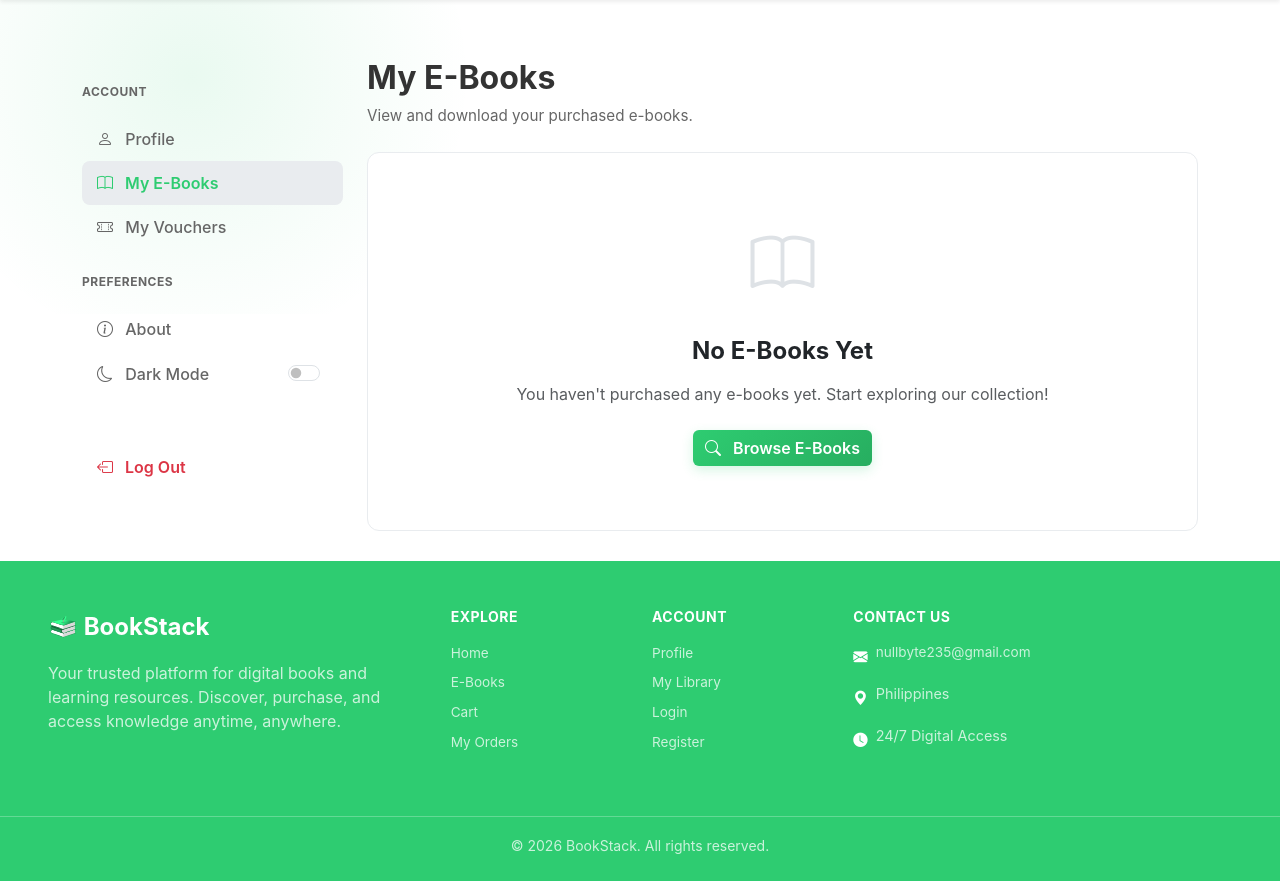
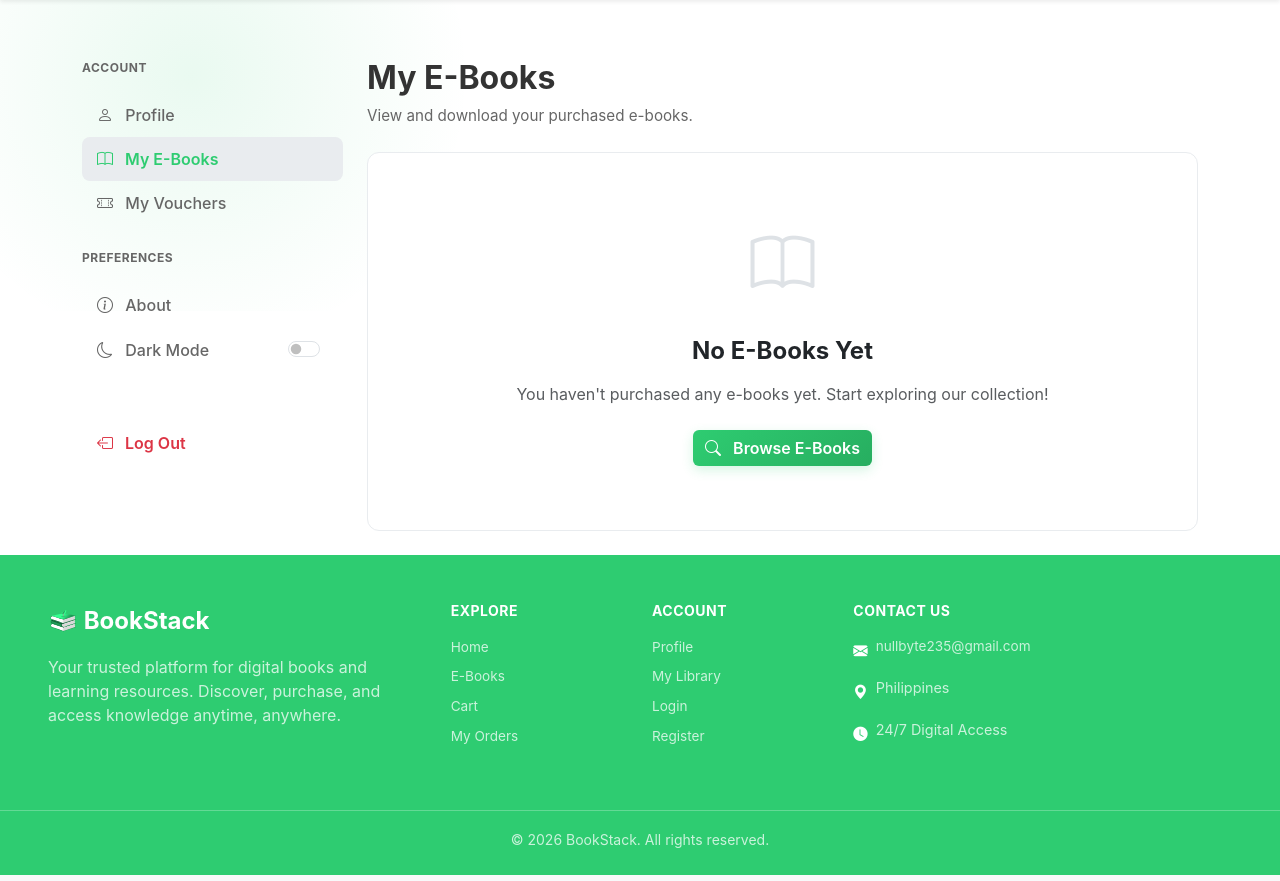
Before and after one commit to Hiro-Setsuya/BookStack, a PHP site: page /BookStack/my-ebooks.php in a window 1280 px wide. Shown: the part 65-946 px from the top of the page. Run offline with PHP 8.4, Linux system fonts and the light colour scheme; the visitor is signed in with stand-in values (Sample User, id 1); data that the repository does not hold is empty.

Commit message:
fix spacing in sidebar

```diff
--- a/my-ebooks.php
+++ b/my-ebooks.php
@@ -48,7 +48,7 @@ $user = mysqli_fetch_assoc($user_result);
 
     <div class="container account-container py-4">
         <div class="row">
-            <div class="col-lg-3 mb-4 py-4 d-none d-lg-block">
+            <div class="col-lg-3 mb-4 d-none d-lg-block">
     <div class="sidebar-section-label mb-3">Account</div>
     <nav class="nav flex-column mb-4">
         <a class="sidebar-link" href="profile.php"><i class="bi bi-person me-2"></i> Profile</a>
```
